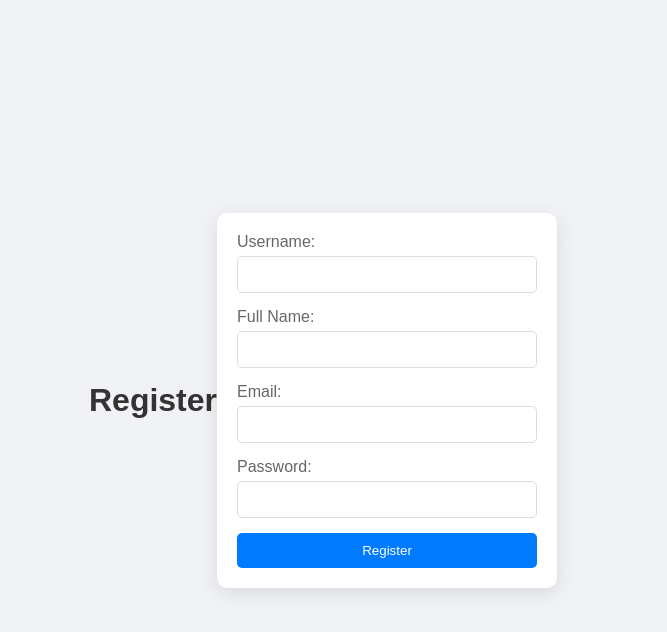
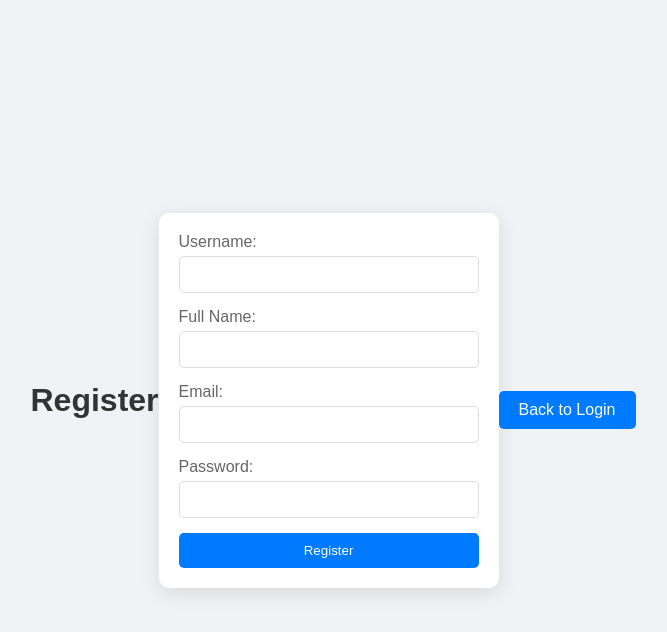
Before and after one commit to eliflali/CENG445-Room-Reservation-System-Project, a Django app: page /register/ in a window 1280 px wide. Shown: the top 632 px of the page, without its empty margins (317-984 px from the left). Run offline with Django 4.2, Linux system fonts and the light colour scheme.

```diff
--- a/phase-3/room_reservation/room_reservation/decorators.py
+++ b/phase-3/room_reservation/room_reservation/decorators.py
@@ -1,4 +1,5 @@
 from django.shortcuts import redirect
+
 
 def login_required(view_func):
     def _wrapped_view_func(request, *args, **kwargs):
@@ -7,4 +8,5 @@ def login_required(view_func):
             # Redirect to the login page if the token is not found
             return redirect('login')
         return view_func(request, *args, **kwargs)
+
     return _wrapped_view_func
--- a/phase-3/room_reservation/room_reservation/views.py
+++ b/phase-3/room_reservation/room_reservation/views.py
@@ -155,6 +155,27 @@ def combined_view(request):
     }
     return render(request, 'index.html', context)
 
+# TODO: make all of the command operations.
+def create_organization(request):
+    """
+    This function called by command-center.
+    It will create an organization.
+    """
+    token = request.session['token']
+
+    data = {'action': 'create_organization'}
+    data['org_name'] = request.POST.get('organization_name')
+    data['description'] = request.POST.get('description')
+
+    response = send_command_to_phase2_server(json.dumps(data), token)
+
+    try:
+        response_message = json.loads(response)
+        response_data = response_message.get('response', 'Invalid response from server')
+        return render('response_template.html', response_data)
+    except json.JSONDecodeError:
+        return JsonResponse({'error': 'Failed to decode response from server'}, status=500)
+
 
 @csrf_exempt  # To bypass CSRF token verification for demonstration purposes
 @login_required  # Apply the decorator to the view
--- a/phase-3/room_reservation/templates/register.html
+++ b/phase-3/room_reservation/templates/register.html
@@ -65,8 +65,25 @@
         color: red;
         text-align: center;
         margin-top: 10px;
-      } /* Add
-    any additional CSS here */
+      }
+      .back-to-login-btn {
+        width: 100%;
+        padding: 10px;
+        margin-top: 20px;
+        border: none;
+        border-radius: 5px;
+        background-color: #007bff;
+        color: white;
+        cursor: pointer;
+        transition: background-color 0.3s;
+        text-align: center;
+        text-decoration: none; /* Remove underline from link */
+        display: inline-block; /* Align similar to button */
+      }
+
+      .back-to-login-btn:hover {
+        background-color: #0056b3;
+      }
     </style>
     <script>
       function handleRegistration(event) {
@@ -131,5 +148,8 @@
       <button type="submit">Register</button>
     </form>
     <div id="registerError"></div>
+    <div style="text-align: center">
+      <a href="/login/" class="back-to-login-btn">Back to Login</a>
+    </div>
   </body>
 </html>
```
